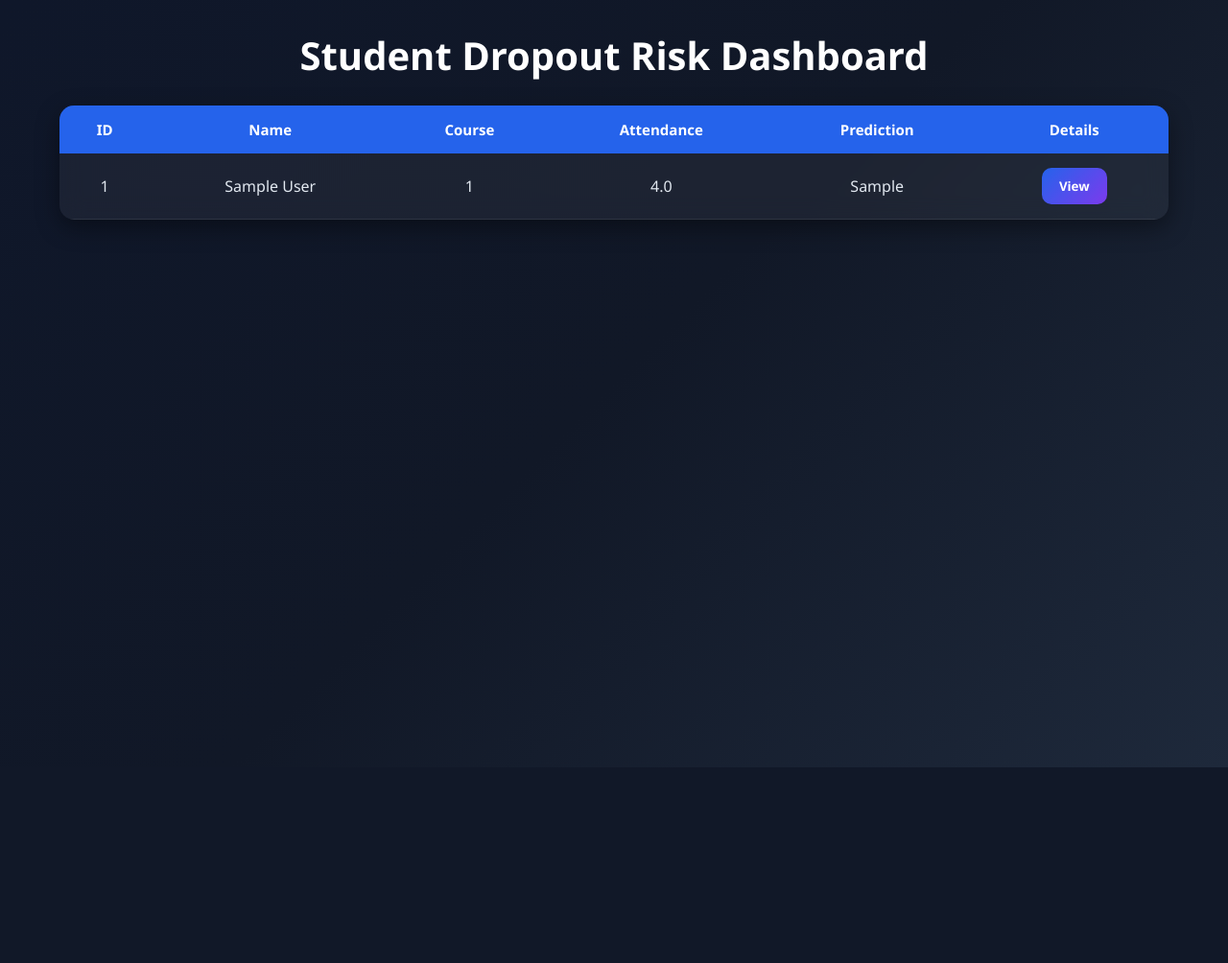
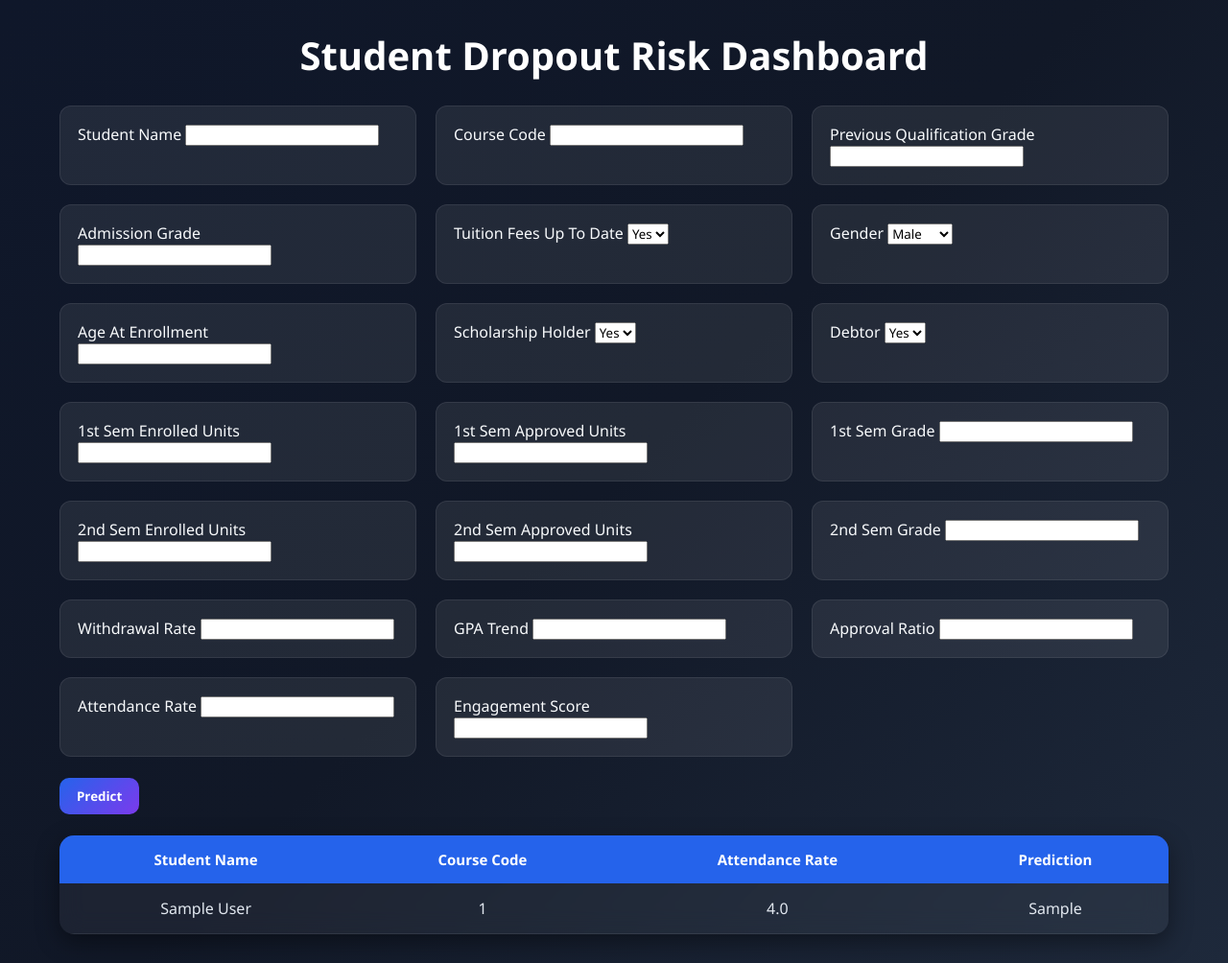
Before and after one commit to chelladevi-06/courseregistrationportal, a Django app: page /admin-dashboard/ in a window 1280 px wide. Shown: the whole page at 96% size. Before the commit the page ends 800 px from the top, so only its background shows below. Run offline with Django 4.2, Linux system fonts and the light colour scheme; tables that the repository leaves empty hold one stand-in row (values such as "Sample post"); parts of the project's set-up code (start-up, migrations or seed data) failed here and were passed over.

Commit message:
Final project completed

```diff
--- a/portal/templates/admin_dashboard.html
+++ b/portal/templates/admin_dashboard.html
@@ -140,96 +140,156 @@
 
     <h1>Student Dropout Risk Dashboard</h1>
 
-    <table>
-
-        <thead>
-            <tr>
-                <th>ID</th>
-                <th>Name</th>
-                <th>Course</th>
-                <th>Attendance</th>
-                <th>Prediction</th>
-                <th>Details</th>
-            </tr>
-        </thead>
-
-        <tbody>
-
-            {% for student in students %}
-
-            <tr>
-
-                <td>{{ student.id }}</td>
-                <td>{{ student.student_name }}</td>
-                <td>{{ student.course_code }}</td>
-                <td>{{ student.attendance_rate }}</td>
-                <td>{{ student.prediction }}</td>
-
-                <td>
-                    <button onclick="toggleDetails('{{ student.id }}')">
-                        View
-                    </button>
-                </td>
-
-            </tr>
-
-            <tr id="details{{ student.id }}" style="display:none;">
-                <td colspan="6">
+<form method="POST" action="{% url 'admin_dashboard' %}" class="prediction-form">
+{% csrf_token %}
 
 <div class="details-grid">
 
-                        <div class="box">Previous Qualification Grade: {{ student.previous_qualification_grade }}</div>
+<div class="box">
+<label>Student Name</label>
+<input type="text" name="student_name" required>
+</div>
 
-                        <div class="box">Admission Grade: {{ student.admission_grade }}</div>
+<div class="box">
+<label>Course Code</label>
+<input type="number" name="course_code" required>
+</div>
 
-                        <div class="box">Tuition Fees Up To Date: {{ student.tuition_fees_up_to_date }}</div>
+<div class="box">
+<label>Previous Qualification Grade</label>
+<input type="number" step="0.01" name="previous_qualification_grade" required>
+</div>
 
-                        <div class="box">Gender: {{ student.gender }}</div>
+<div class="box">
+<label>Admission Grade</label>
+<input type="number" step="0.01" name="admission_grade" required>
+</div>
 
-                        <div class="box">Age At Enrollment: {{ student.age_at_enrollment }}</div>
+<div class="box">
+<label>Tuition Fees Up To Date</label>
+<select name="tuition_fees_up_to_date">
+<option value="1">Yes</option>
+<option value="0">No</option>
+</select>
+</div>
 
-                        <div class="box">Scholarship Holder: {{ student.scholarship_holder }}</div>
+<div class="box">
+<label>Gender</label>
+<select name="gender">
+<option value="1">Male</option>
+<option value="0">Female</option>
+</select>
+</div>
 
-                        <div class="box">Debtor: {{ student.debtor }}</div>
+<div class="box">
+<label>Age At Enrollment</label>
+<input type="number" name="age_at_enrollment" required>
+</div>
 
-                        <div class="box">1st Sem Enrolled: {{ student.units_1st_sem_enrolled }}</div>
+<div class="box">
+<label>Scholarship Holder</label>
+<select name="scholarship_holder">
+<option value="1">Yes</option>
+<option value="0">No</option>
+</select>
+</div>
 
-                        <div class="box">1st Sem Approved: {{ student.units_1st_sem_approved }}</div>
+<div class="box">
+<label>Debtor</label>
+<select name="debtor">
+<option value="1">Yes</option>
+<option value="0">No</option>
+</select>
+</div>
 
-                        <div class="box">1st Sem Grade: {{ student.units_1st_sem_grade }}</div>
+<div class="box">
+<label>1st Sem Enrolled Units</label>
+<input type="number" name="units_1st_sem_enrolled" required>
+</div>
 
-                        <div class="box">2nd Sem Enrolled: {{ student.units_2nd_sem_enrolled }}</div>
+<div class="box">
+<label>1st Sem Approved Units</label>
+<input type="number" name="units_1st_sem_approved" required>
+</div>
 
-                        <div class="box">2nd Sem Approved: {{ student.units_2nd_sem_approved }}</div>
+<div class="box">
+<label>1st Sem Grade</label>
+<input type="number" step="0.01" name="units_1st_sem_grade" required>
+</div>
 
-                        <div class="box">2nd Sem Grade: {{ student.units_2nd_sem_grade }}</div>
+<div class="box">
+<label>2nd Sem Enrolled Units</label>
+<input type="number" name="units_2nd_sem_enrolled" required>
+</div>
 
-                        <div class="box">Withdrawal Rate: {{ student.withdrawal_rate }}</div>
+<div class="box">
+<label>2nd Sem Approved Units</label>
+<input type="number" name="units_2nd_sem_approved" required>
+</div>
 
-                        <div class="box">GPA Trend: {{ student.gpa_trend }}</div>
+<div class="box">
+<label>2nd Sem Grade</label>
+<input type="number" step="0.01" name="units_2nd_sem_grade" required>
+</div>
 
-                        <div class="box">Approval Ratio: {{ student.approval_ratio }}</div>
+<div class="box">
+<label>Withdrawal Rate</label>
+<input type="number" step="0.01" name="withdrawal_rate" required>
+</div>
 
-                        <div class="box">Attendance Rate: {{ student.attendance_rate }}</div>
+<div class="box">
+<label>GPA Trend</label>
+<input type="number" step="0.01" name="gpa_trend" required>
+</div>
 
-                        <div class="box">Engagement Score: {{ student.engagement_score }}</div>
+<div class="box">
+<label>Approval Ratio</label>
+<input type="number" step="0.01" name="approval_ratio" required>
+</div>
 
-                        <div class="box prediction">
-                            Prediction: {{ student.prediction }}
+<div class="box">
+<label>Attendance Rate</label>
+<input type="number" step="0.01" name="attendance_rate" required>
+</div>
+
+<div class="box">
+<label>Engagement Score</label>
+<input type="number" step="0.01" name="engagement_score" required>
 </div>
 
 </div>
 
-                </td>
+<br>
+
+<button type="submit">
+Predict
+</button>
+
+</form>
+
+<br>
+{% if prediction %}
+<div class="result-box">
+    <h3>Prediction: {{ prediction }}</h3>
+</div>
+{% endif %}
+<table>
+<tr>
+    <th>Student Name</th>
+    <th>Course Code</th>
+    <th>Attendance Rate</th>
+    <th>Prediction</th>
 </tr>
 
+{% for s in students %}
+<tr>
+    <td>{{ s.student_name }}</td>
+    <td>{{ s.course_code }}</td>
+    <td>{{ s.attendance_rate }}</td>
+    <td>{{ s.prediction }}</td>
+</tr>
 {% endfor %}
-
-        </tbody>
-
 </table>
-
-</div>
 
 <script>
 function toggleDetails(id){
--- a/portal/templates/login.html
+++ b/portal/templates/login.html
@@ -166,7 +166,7 @@ document.getElementById("loginForm").addEventListener("submit", function(e){
     {
         window.location.href = "{% url 'student' %}";
     }
-    else if(role === "admin" &&
+    if(role === "admin" &&
             username === "admin" &&
             password === "admin123")
     {
--- a/portal/views.py
+++ b/portal/views.py
@@ -1,14 +1,16 @@
-from django.shortcuts import render, redirect
+from django.shortcuts import render
 import joblib
 import pandas as pd
 from .models import Student
 
+# Load model and encoder
 model = joblib.load('portal/model.joblib')
 encoders = joblib.load('portal/encoders.joblib')
-from django.shortcuts import render, redirect
+
 
 def login(request):
     return render(request, 'login.html')
+
 
 def student(request):
 
@@ -42,53 +44,102 @@ def student(request):
 
         result = encoders["target"].inverse_transform(prediction)[0]
 
-        print("Prediction:", result)
         Student.objects.create(
+            student_name=request.POST.get('student_name'),
+            course_code=request.POST.get('course_code'),
+            previous_qualification_grade=request.POST.get('previous_qualification_grade'),
+            admission_grade=request.POST.get('admission_grade'),
+            tuition_fees_up_to_date=request.POST.get('tuition_fees_up_to_date'),
+            gender=request.POST.get('gender'),
+            age_at_enrollment=request.POST.get('age_at_enrollment'),
+            scholarship_holder=request.POST.get('scholarship_holder'),
+            debtor=request.POST.get('debtor'),
+            units_1st_sem_enrolled=request.POST.get('units_1st_sem_enrolled'),
+            units_1st_sem_approved=request.POST.get('units_1st_sem_approved'),
+            units_1st_sem_grade=request.POST.get('units_1st_sem_grade'),
+            units_2nd_sem_enrolled=request.POST.get('units_2nd_sem_enrolled'),
+            units_2nd_sem_approved=request.POST.get('units_2nd_sem_approved'),
+            units_2nd_sem_grade=request.POST.get('units_2nd_sem_grade'),
+            withdrawal_rate=request.POST.get('withdrawal_rate'),
+            gpa_trend=request.POST.get('gpa_trend'),
+            approval_ratio=request.POST.get('approval_ratio'),
+            attendance_rate=request.POST.get('attendance_rate'),
+            engagement_score=request.POST.get('engagement_score'),
+            prediction=result
+        )
 
-    student_name=request.POST.get('student_name'),
-    course_code=request.POST.get('course_code'),
+        return render(request, 'student.html', {
+            'message': 'Data submitted successfully'
+        })
 
-    previous_qualification_grade=request.POST.get('previous_qualification_grade'),
-    admission_grade=request.POST.get('admission_grade'),
-
-    tuition_fees_up_to_date=request.POST.get('tuition_fees_up_to_date'),
-    gender=request.POST.get('gender'),
-    age_at_enrollment=request.POST.get('age_at_enrollment'),
-
-    scholarship_holder=request.POST.get('scholarship_holder'),
-    debtor=request.POST.get('debtor'),
-
-    units_1st_sem_enrolled=request.POST.get('units_1st_sem_enrolled'),
-    units_1st_sem_approved=request.POST.get('units_1st_sem_approved'),
-    units_1st_sem_grade=request.POST.get('units_1st_sem_grade'),
-
-    units_2nd_sem_enrolled=request.POST.get('units_2nd_sem_enrolled'),
-    units_2nd_sem_approved=request.POST.get('units_2nd_sem_approved'),
-    units_2nd_sem_grade=request.POST.get('units_2nd_sem_grade'),
-
-    withdrawal_rate=request.POST.get('withdrawal_rate'),
-    gpa_trend=request.POST.get('gpa_trend'),
-    approval_ratio=request.POST.get('approval_ratio'),
-
-    attendance_rate=request.POST.get('attendance_rate'),
-    engagement_score=request.POST.get('engagement_score'),
-
-    prediction=result
-)
-
-
-    return render(request, 'student.html', {
-    'message': 'Data submitted successfully'
-    })
-
+    return render(request, 'student.html')
 
 
 def admin_dashboard(request):
 
-    students = Student.objects.all()
+    prediction_result = None
+
+    if request.method == "POST":
+
+        data = {
+            "course_code": float(request.POST.get("course_code")),
+            "previous_qualification_grade": float(request.POST.get("previous_qualification_grade")),
+            "admission_grade": float(request.POST.get("admission_grade")),
+            "tuition_fees_up_to_date": int(request.POST.get("tuition_fees_up_to_date")),
+            "gender": int(request.POST.get("gender")),
+            "age_at_enrollment": int(request.POST.get("age_at_enrollment")),
+            "scholarship_holder": int(request.POST.get("scholarship_holder")),
+            "debtor": int(request.POST.get("debtor")),
+            "units_1st_sem_enrolled": int(request.POST.get("units_1st_sem_enrolled")),
+            "units_1st_sem_approved": int(request.POST.get("units_1st_sem_approved")),
+            "units_1st_sem_grade": float(request.POST.get("units_1st_sem_grade")),
+            "units_2nd_sem_enrolled": int(request.POST.get("units_2nd_sem_enrolled")),
+            "units_2nd_sem_approved": int(request.POST.get("units_2nd_sem_approved")),
+            "units_2nd_sem_grade": float(request.POST.get("units_2nd_sem_grade")),
+            "withdrawal_rate": float(request.POST.get("withdrawal_rate")),
+            "gpa_trend": float(request.POST.get("gpa_trend")),
+            "approval_ratio": float(request.POST.get("approval_ratio")),
+            "attendance_rate": float(request.POST.get("attendance_rate")),
+            "engagement_score": float(request.POST.get("engagement_score"))
+        }
+
+        sample_df = pd.DataFrame([data])
+
+        prediction = model.predict(sample_df)
+
+        prediction_result = encoders["target"].inverse_transform(prediction)[0]
+
+        Student.objects.create(
+            student_name=request.POST.get("student_name"),
+            course_code=data["course_code"],
+            previous_qualification_grade=data["previous_qualification_grade"],
+            admission_grade=data["admission_grade"],
+            tuition_fees_up_to_date=data["tuition_fees_up_to_date"],
+            gender=data["gender"],
+            age_at_enrollment=data["age_at_enrollment"],
+            scholarship_holder=data["scholarship_holder"],
+            debtor=data["debtor"],
+            units_1st_sem_enrolled=data["units_1st_sem_enrolled"],
+            units_1st_sem_approved=data["units_1st_sem_approved"],
+            units_1st_sem_grade=data["units_1st_sem_grade"],
+            units_2nd_sem_enrolled=data["units_2nd_sem_enrolled"],
+            units_2nd_sem_approved=data["units_2nd_sem_approved"],
+            units_2nd_sem_grade=data["units_2nd_sem_grade"],
+            withdrawal_rate=data["withdrawal_rate"],
+            gpa_trend=data["gpa_trend"],
+            approval_ratio=data["approval_ratio"],
+            attendance_rate=data["attendance_rate"],
+            engagement_score=data["engagement_score"],
+            prediction=prediction_result
+        )
+
+    students = Student.objects.all().order_by('-id')
 
     return render(
         request,
-        'admin_dashboard.html',
-        {'students': students}
+        "admin_dashboard.html",
+        {
+            "prediction": prediction_result,
+            "students": students
+        }
     )
```
Also changed, not shown: portal/models.py (+2 -8 lines), portal/migrations/0002_student_created_at.py (added). Lines whose indentation alone changed are shown as unchanged.
